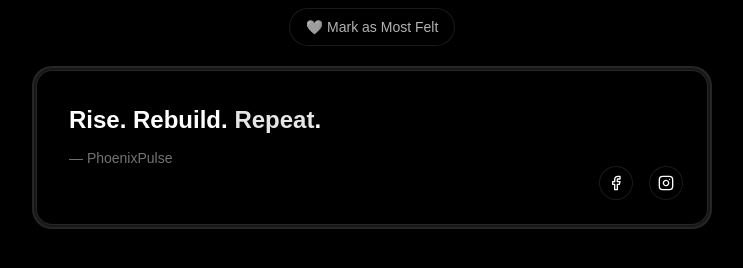
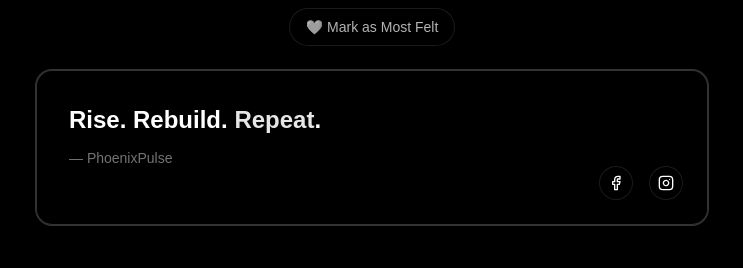
Before and after one commit to HeideC/phoenixpulse, a Next.js app: page / in a window 1280 px wide. Shown: the part 250-518 px from the top of the page, without its empty margins (268-1011 px from the left). Built offline with nearby package versions, Linux system fonts and the light colour scheme.

Commit message:
Fix QuoteCard Tailwind opacity values

```diff
--- a/app/components/QuoteCard.tsx
+++ b/app/components/QuoteCard.tsx
@@ -25,16 +25,17 @@ export default function QuoteCard({
     );
   }
   return (
-    <div
-      className={[
-        "group relative overflow-visible mt-6 rounded-2xl",
-        "border border-white/15 bg-black/40",
-        "p-8 pb-14",
-        "backdrop-blur transition-all duration-300 ease-out hover:-translate-y-1",
-        "hover:border-white/25",
-"ring-2 ring-white/15 hover:ring-white/25 ring-offset-2 ring-offset-black/40 shadow-md shadow-black/60 hover:shadow-lg hover:shadow-black/70",
-      ].join(" ")}
-    >
+  <div
+  className={[
+    "group relative mt-6 rounded-2xl",
+    "border border-white/20 bg-black/50",
+    "p-8 pb-14",
+    "backdrop-blur-sm",
+    "transition-all duration-300 ease-out",
+    "hover:-translate-y-0.5 hover:border-white/40",
+    "ring-1 ring-white/20 hover:ring-white/40",
+  ].join(" ")}
+>
       {/* subtle overlay */}
     <div className="pointer-events-none absolute inset-0 z-0 rounded-2xl bg-black/10" />
 
```
